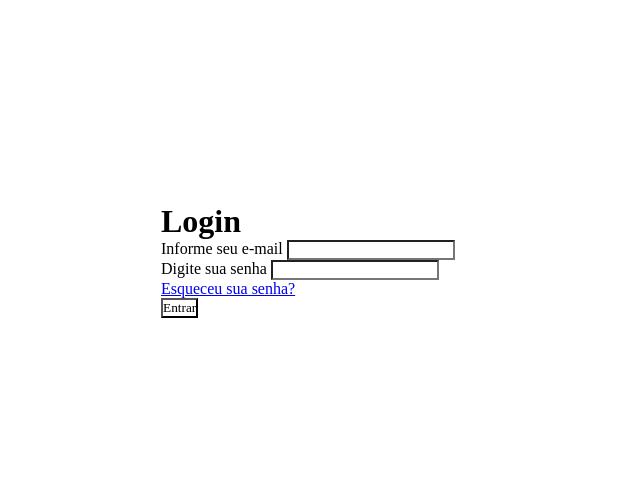
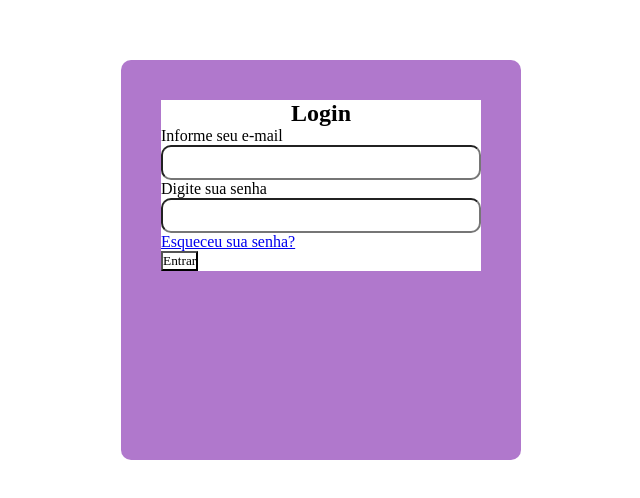
Before and after one commit to LuanPatricDeCastro/Tela_CadastroLogin, a plain HTML site: page Index.html in a window 1280 px wide. Shown: the part 140-638 px from the top of the page, without its empty margins (319-959 px from the left). Drawn offline with Linux system fonts and the light colour scheme.

```diff
--- a/style.css
+++ b/style.css
@@ -14,9 +14,24 @@ body{
 }
 
 .login{
-    background-color: ;
+    background-color: rgba(114, 14, 164, 0.556);
     border-radius: 10px;
     width: 400px;
     padding: 40px;
+    height: 400px;
 
 }
+
+.login h1 {
+    font-family: 'Times New Roman', Times, serif;
+    font-size: 24px;
+    text-align: center;
+}
+
+.login .box input{
+    width: 100%;
+    padding: 10px 0;
+    border-radius: 10px;
+    text-align: center;
+    font-size: 10px;
+}
```
